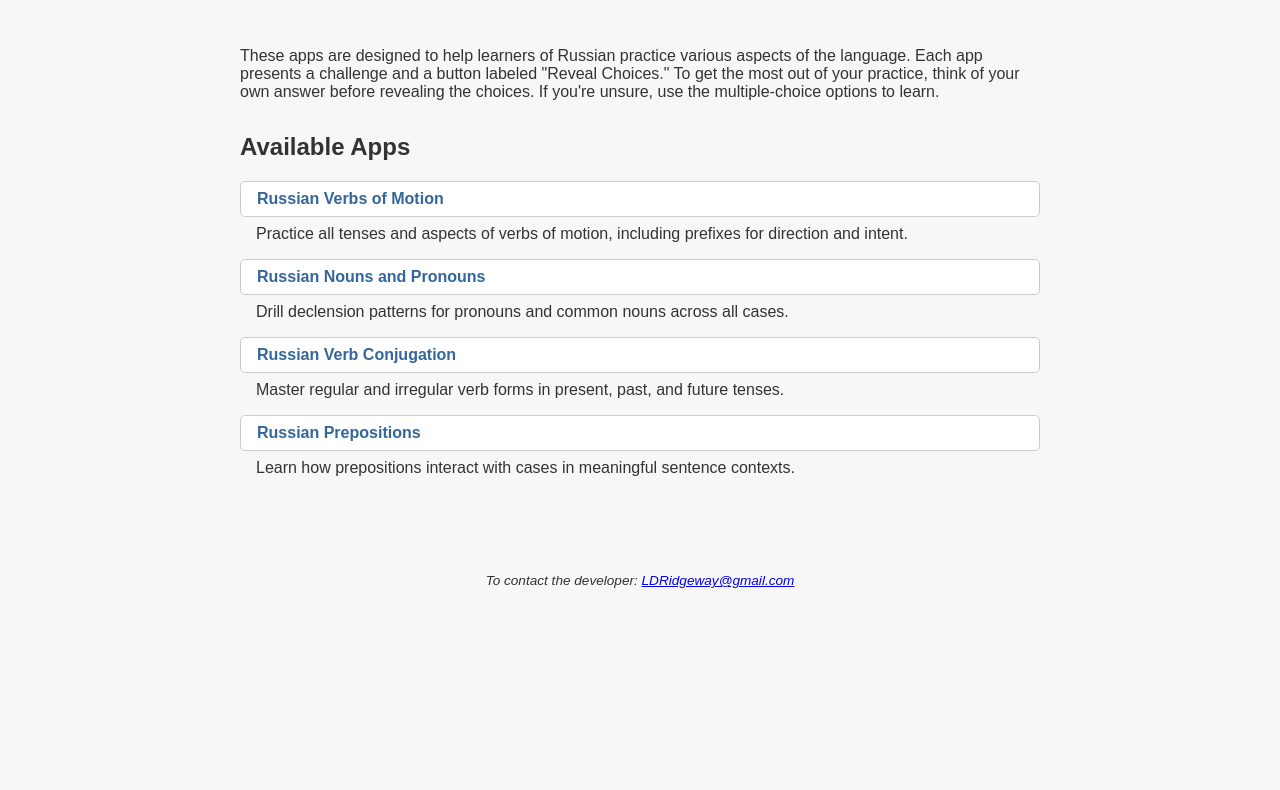
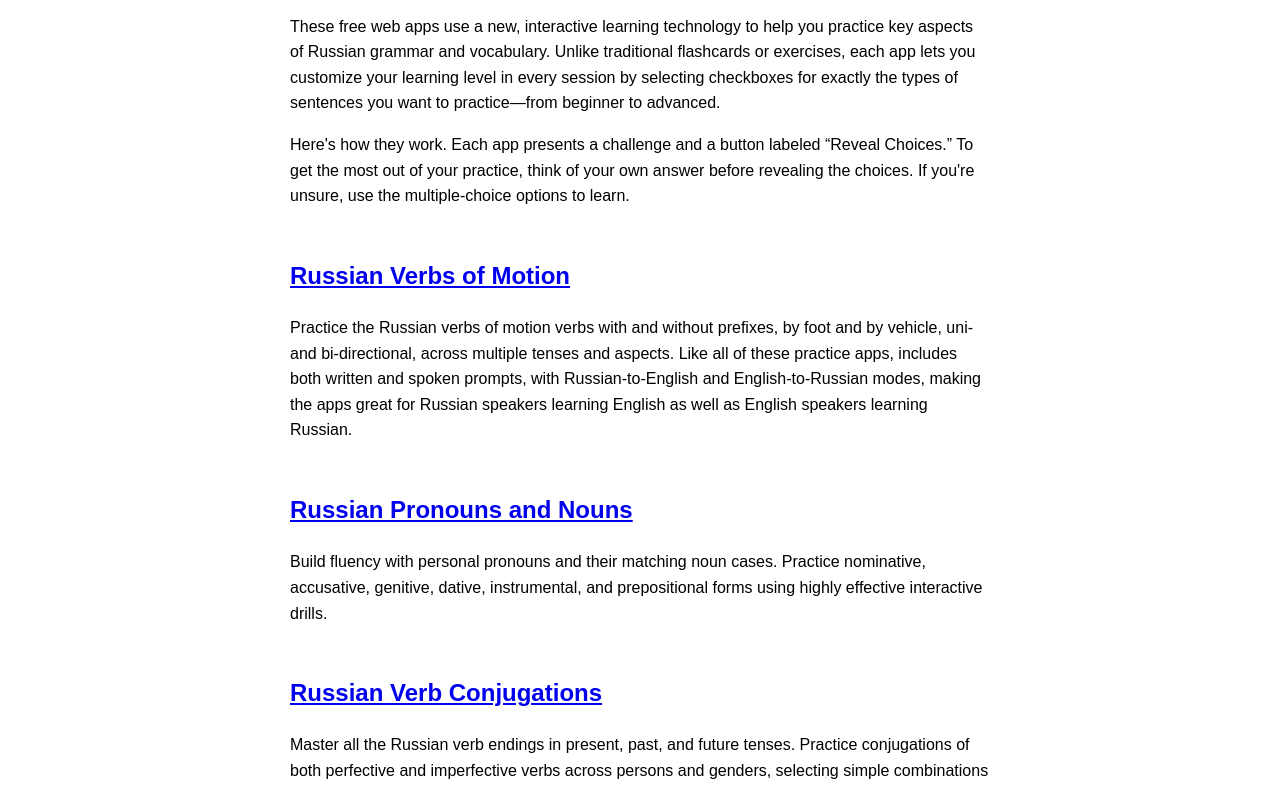
Before and after one commit to LindsayRidgeway/russian-study-tools, a plain HTML site: page index.html in a window 1280 px wide. Shown: the part 91-881 px from the top of the page. Before the commit the page ends 800 px from the top, so only its background shows below. Drawn offline with Linux system fonts and the light colour scheme.

Commit message:
Next draft

```diff
--- a/index.html
+++ b/index.html
@@ -2,84 +2,70 @@
 <html lang="en">
 <head>
   <meta charset="UTF-8" />
-  <meta name="viewport" content="width=device-width, initial-scale=1.0" />
-  <title>Russian Practice Apps</title>
+  <meta name="viewport" content="width=device-width, initial-scale=1.0"/>
+  <title>Russian Study Tools</title>
   <style>
     body {
       font-family: sans-serif;
-      margin: 0;
-      padding: 0;
-      background-color: #f7f7f7;
-      color: #333;
+      max-width: 700px;
+      margin: 2em auto;
+      padding: 0 1em;
+      line-height: 1.6;
     }
-    header {
-      background-color: #336699;
-      color: white;
-      padding: 1rem;
+    h1 {
       text-align: center;
     }
-    main {
-      padding: 2rem;
-      max-width: 800px;
-      margin: auto;
+    h2 {
+      margin-top: 2em;
     }
-    h1 {
-      margin-top: 0;
-    }
-    section {
-      margin-bottom: 2rem;
-    }
-    .app-link {
-      display: block;
-      padding: 0.5rem 1rem;
-      margin: 0.5rem 0;
-      background-color: #ffffff;
-      border: 1px solid #ccc;
-      border-radius: 5px;
-      text-decoration: none;
-      color: #336699;
-      font-weight: bold;
-      transition: background-color 0.2s ease;
-    }
-    .app-link:hover {
-      background-color: #e6f0ff;
-    }
-    footer {
+    .footer {
+      font-size: 0.9em;
+      font-style: italic;
+      margin-top: 3em;
       text-align: center;
-      font-size: 0.85rem;
-      font-style: italic;
-      margin: 2rem 0 1rem;
     }
   </style>
 </head>
 <body>
-  <header>
-    <h1>Russian Practice Apps</h1>
-  </header>
-  <main>
-    <section>
-      <p>
-        These apps are designed to help learners of Russian practice various aspects of the language. Each app presents a challenge and a button labeled "Reveal Choices." To get the most out of your practice, think of your own answer before revealing the choices. If you're unsure, use the multiple-choice options to learn.
-      </p>
-    </section>
+  <h1>Russian Study Tools</h1>
 
-    <section>
-      <h2>Available Apps</h2>
-      <a class="app-link" href="https://russian-verbs-of-motion.netlify.app/">Russian Verbs of Motion</a>
-      <p style="margin: 0 0 1rem 1rem;">Practice all tenses and aspects of verbs of motion, including prefixes for direction and intent.</p>
+  <p>
+    These free web apps use a new, interactive learning technology to help you practice key aspects of Russian grammar and vocabulary. Unlike traditional flashcards or exercises, each app lets you customize your learning level in every session by selecting checkboxes for exactly the types of sentences you want to practice—from beginner to advanced.
+  </p>
 
-      <a class="app-link" href="https://russian-nouns-and-pronouns.netlify.app/">Russian Nouns and Pronouns</a>
-      <p style="margin: 0 0 1rem 1rem;">Drill declension patterns for pronouns and common nouns across all cases.</p>
+  <p>
+    Here's how they work. Each app presents a challenge and a button labeled “Reveal Choices.” To get the most out of your practice, think of your own answer before revealing the choices. If you're unsure, use the multiple-choice options to learn.
+  </p>
 
-      <a class="app-link" href="https://russian-verb-conjugation.netlify.app/">Russian Verb Conjugation</a>
-      <p style="margin: 0 0 1rem 1rem;">Master regular and irregular verb forms in present, past, and future tenses.</p>
+  <h2><a href="https://russian-verbs-of-motion.netlify.app/">Russian Verbs of Motion</a></h2>
+  <p>
+    Practice the Russian verbs of motion verbs with and without prefixes, by foot and by vehicle, uni- and bi-directional, across multiple tenses and aspects. Like all of these practice apps, includes both written and spoken prompts, with Russian-to-English and English-to-Russian modes, making the apps great for Russian speakers learning English as well as English speakers learning Russian.
+  </p>
 
-      <a class="app-link" href="https://russian-prepositions.netlify.app/">Russian Prepositions</a>
-      <p style="margin: 0 0 1rem 1rem;">Learn how prepositions interact with cases in meaningful sentence contexts.</p>
-    </section>
-  </main>
-  <footer>
+  <h2><a href="https://russian-pronouns.netlify.app/">Russian Pronouns and Nouns</a></h2>
+  <p>
+    Build fluency with personal pronouns and their matching noun cases. Practice nominative, accusative, genitive, dative, instrumental, and prepositional forms using highly effective interactive drills.
+  </p>
+
+  <h2><a href="https://russian-verbs.netlify.app/">Russian Verb Conjugations</a></h2>
+  <p>
+    Master all the Russian verb endings in present, past, and future tenses. Practice conjugations of both perfective and imperfective verbs across persons and genders, selecting simple combinations during your learning phase and increasingly difficult complex combinations when you're ready.
+  </p>
+
+  <h2><a href="https://russian-prepositions.netlify.app/">Russian Prepositions</a></h2>
+  <p>
+    Learn which prepositions pair with which cases—and how they affect noun endings. Get immediate feedback as soon as you've decided on your answer to each challenge.
+  </p>
+
+  <h2>Also by the Developer: <a href="https://aoede.pro" target="_blank">Aoede</a> – A Language Comprehension Revolution</h2>
+  <p>
+    While the apps above build your Russian language skills through interactive drills, the highly advanced <strong>Aoede</strong> app tackles another side of fluency: understanding authentic spoken language. It lets you listen to thousands of classic books in your chosen study language, complete with translations into your own language and optional simplifications. You control what you hear, how fast it plays, and how deeply you engage. No lessons—just immersive, guided listening, one sentence at a time.
+  </p>
+
+  <div class="footer">
     To contact the developer: <a href="mailto:LDRidgeway@gmail.com">LDRidgeway@gmail.com</a>
-  </footer>
+  </div>
+  <script data-goatcounter="https://russian-study-tools.goatcounter.com/count"
+        async src="//gc.zgo.at/count.js"></script>
 </body>
 </html>
```
Also changed, not shown: 1 other file.
